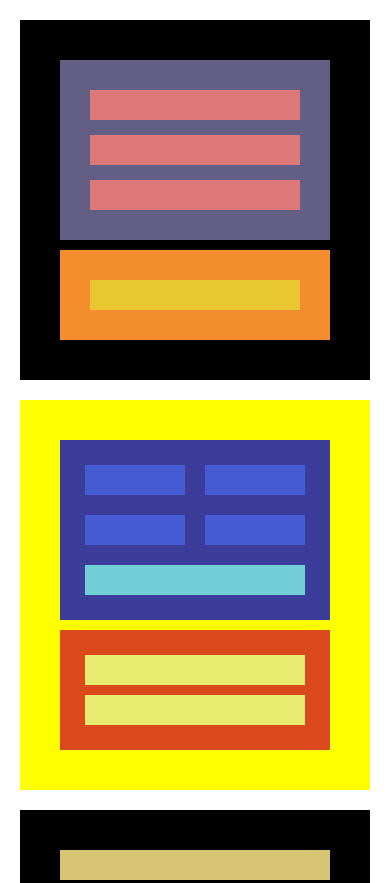
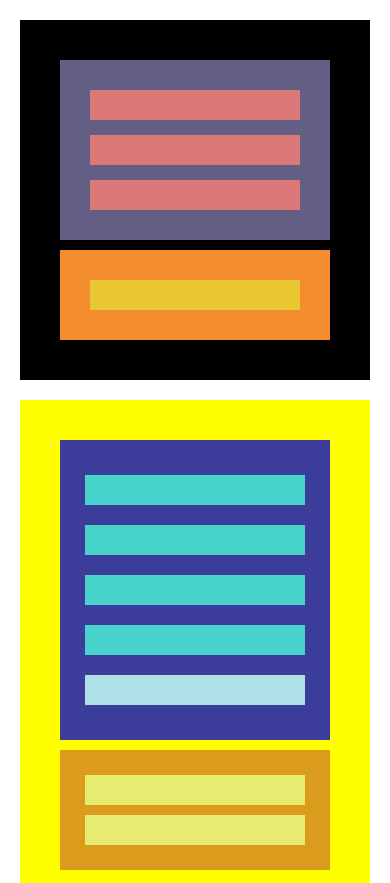
Before and after one commit to Agonpas/Sprint1-Tema1, a plain HTML site: page index.html in a window 390 px wide. Shown: the top 883 px of the page. Drawn offline with Linux system fonts and the light colour scheme.

Commit message:
Nivel1 acabado

```diff
--- a/index.css
+++ b/index.css
@@ -60,6 +60,15 @@ section {
     margin: 10px;
     width: 70%;
 }
+.div3a {
+    display: flex;
+}
+.div3b {
+    display: flex;
+}
+.div3c {
+    display: flex;
+}
 .div4 {
     justify-content: space-around;
     background-color: rgb(219, 73, 29);
@@ -115,7 +124,7 @@ section {
         width: auto;
     }
 }
-@media (max-width: 767px) {
+@media (max-width: 500px) {
     .div1 {
         display: block;
     }
@@ -141,10 +150,34 @@ section {
         width: auto;
     }
     .div3 {
-
         background-color: rgb(60, 60, 154);
         padding: 15px 15px;
         margin: 10px;
         width: auto;
     }
+    .div3a {
+        display: block;
+    }
+    .div3b {
+        display: block;
+    }
+    .p4 {
+        background: rgb(70, 212, 205);
+        padding: 15px;
+        margin: 20px 10px;
+        width: auto;
+    }
+    .div3c {
+        display: block;
+        width: auto;
+    }
+    .p5 {
+        background: rgb(174, 225, 231);
+        padding: 15px;
+        margin: 20px 10px;
+        width: auto;
+    }
+    .div4 {
+        background-color: rgb(219, 156, 29);
+    }
 }
--- a/index.html
+++ b/index.html
@@ -19,15 +19,15 @@
     </section>
     <section class="section2 flex">
         <div class="div3">
-            <div class="flex">
+            <div class="div3a">
                 <p class="p4"></p>
                 <p class="p4"></p>
             </div>
-            <div class="flex">
+            <div class="div3b">
                 <p class="p4"></p>
                 <p class="p4"></p>
             </div>
-            <div class="flex">
+            <div class="div3c">
                 <p class="p5"></p>
             </div>
         </div>
```
